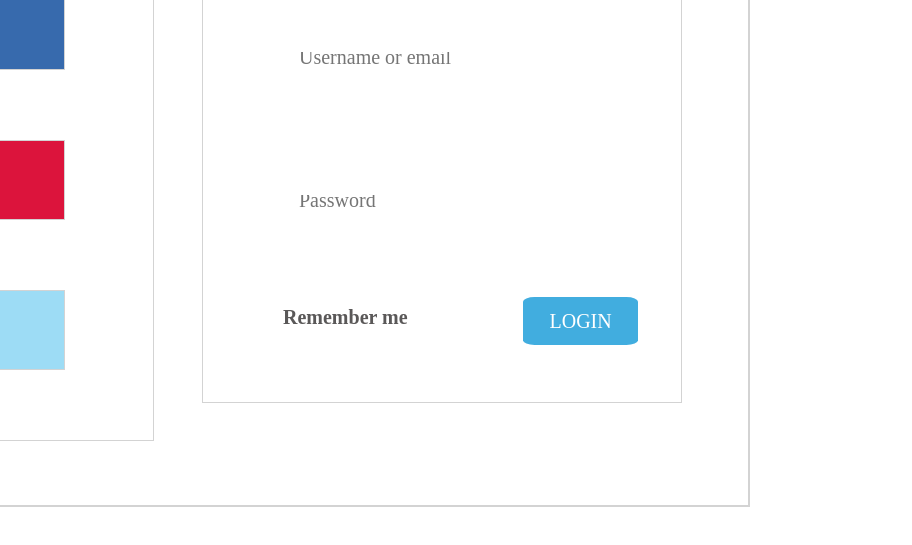
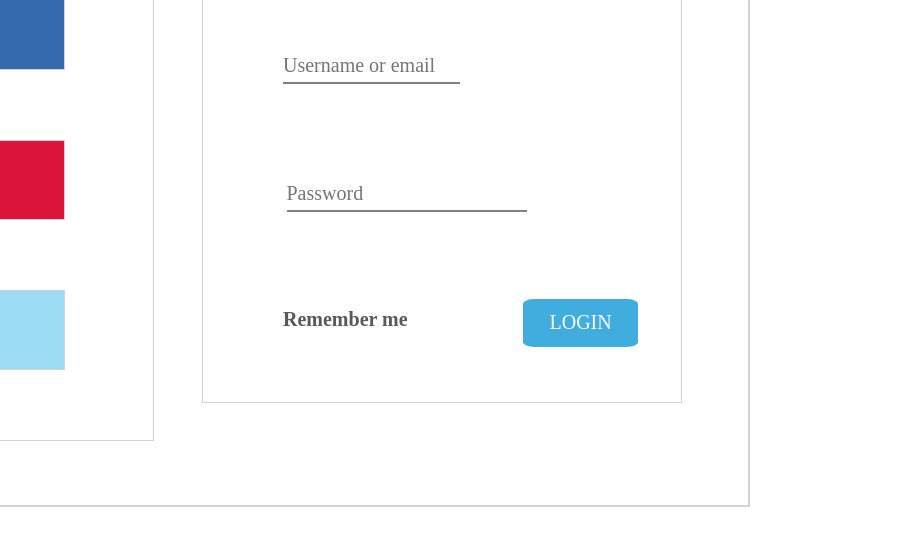
Before and after one commit to erikayanez/Log-in-Page, a plain HTML site: page index.html in a window 1280 px wide. Shown: the part 123-668 px from the top of the page, 368-1280 px from the left. Drawn offline with Linux system fonts and the light colour scheme; a web font is replaced by a local one.

Commit message:
update form

```diff
--- a/css/style.css
+++ b/css/style.css
@@ -69,7 +69,7 @@ h1 {
     font-weight: 700;
 }
 
-div form fieldset {
+div form {
     border: none;
 }
 
@@ -78,27 +78,30 @@ input::placeholder {
     font-family: outfit;
     font-size: 20px;
 
+
 }
 input {
-        border-top: white;
-        border-right: white;
-        border-left: white;
-        border-bottom: gray;
+        border-top: transparent;
+        border-right: transparent;
+        border-left: transparent;
+
 }
 
 #email {
  position: relative;
  top: 4rem;
- left: 6rem;
- border-bottom: black;
- z-index: -1;
+ left: 5rem;
+ border-bottom: 2px solid gray;
+ height: 2rem;
 }
 
 #password {
     position: relative;
     top: 12rem;
-    left: 6rem;
-    border-bottom: gray;
+    right: 6rem;
+    width: 15rem;
+    height: 2rem;
+    border-bottom: 2px solid gray;
 }
 
 p {
@@ -122,6 +125,7 @@ p {
     width: 9vw;
     height: 6vh;
     border-radius: 10%;
+    border-bottom: 2px solid rgb(65, 173, 223);
 }
 
 
--- a/index.html
+++ b/index.html
@@ -29,14 +29,12 @@
     </div>
 
     <div class="right">
+        <h1>Sing in with</h1>
         <form action="index.js" method="get">
-            <fieldset>
-                <h1>Sing in with</h1>
-                <input type="email" name="email" id="email" placeholder="Username or email"> <br>
-                <input type="password" placeholder="Password" id="password">
+                <input type="text" name="email" id="email" placeholder="Username or email" />
+                <input type="password" placeholder="Password" id="password" />
                 <p>Remember me</p>
-                <input type="submit" value="LOGIN" id="send">
-            </fieldset>
+                <input type="submit" value="LOGIN" id="send" />
         </form>
     </div>
 
@@ -44,7 +42,7 @@
         <div class="box4">
             <i class="fa-light fa-user"></i>
             <span>Username or email</span>
-        </div>
+        </div<
         <div class="box5">
             <i class="fa-thin fa-lock-keyhole"></i>
             <span>Password</span>
```
